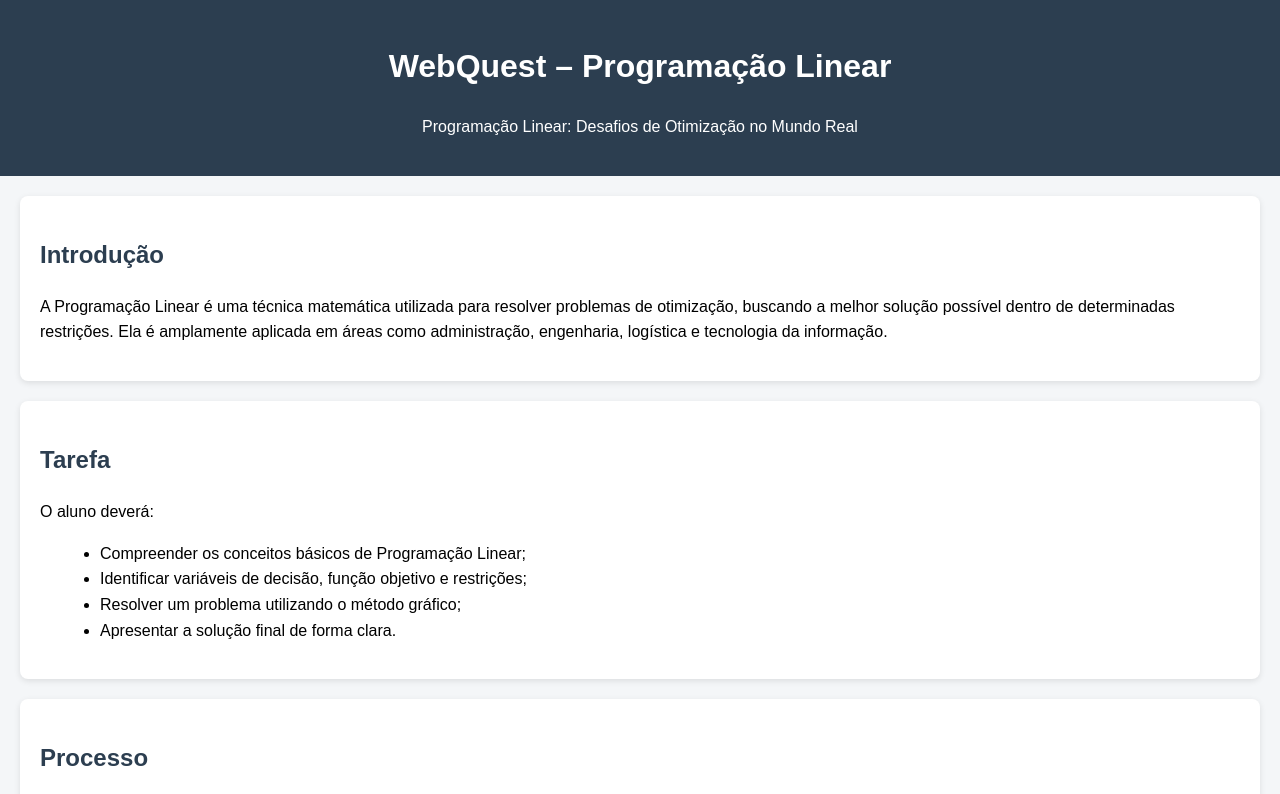
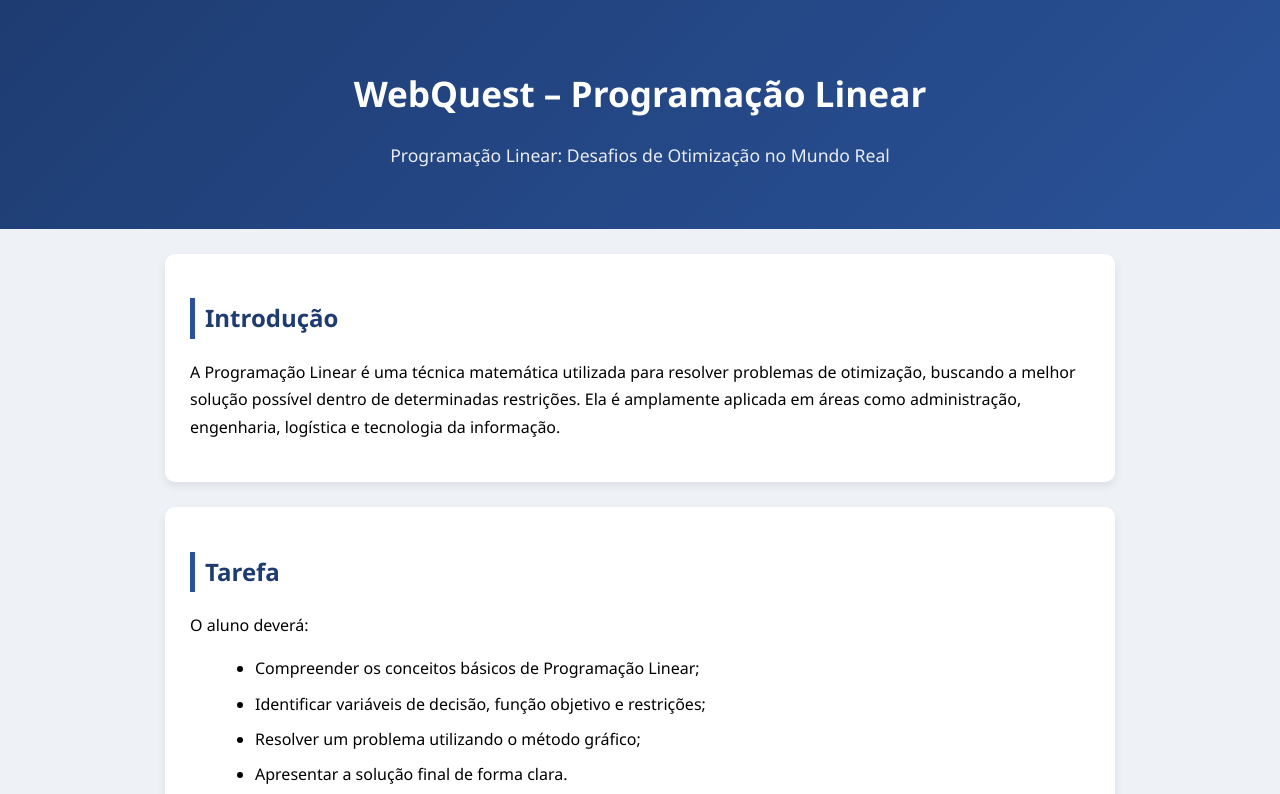
Before and after one commit to AnaCN02/webquest-programacao-linear, a plain HTML site: page index.html in a window 1280 px wide. Shown: the top 794 px of the page. Drawn offline with Linux system fonts and the light colour scheme.

Commit message:
Update index.html

```diff
--- a/index.html
+++ b/index.html
@@ -6,40 +6,71 @@
     <title>WebQuest – Programação Linear</title>
     <style>
         body {
-            font-family: Arial, Helvetica, sans-serif;
-            line-height: 1.6;
+            font-family: 'Segoe UI', Tahoma, Geneva, Verdana, sans-serif;
+            line-height: 1.7;
             margin: 0;
             padding: 0;
-            background-color: #f4f6f8;
+            background-color: #eef2f7;
         }
         header {
-            background-color: #2c3e50;
+            background: linear-gradient(135deg, #1e3c72, #2a5298);
             color: #fff;
-            padding: 20px;
+            padding: 40px 20px;
             text-align: center;
+        }
+        header h1 {
+            margin-bottom: 10px;
+            font-size: 2.2em;
+        }
+        header p {
+            font-size: 1.1em;
+            opacity: 0.9;
         }
         section {
             background: #ffffff;
-            margin: 20px;
-            padding: 20px;
-            border-radius: 8px;
-            box-shadow: 0 2px 6px rgba(0,0,0,0.1);
+            margin: 25px auto;
+            padding: 25px;
+            border-radius: 10px;
+            max-width: 900px;
+            box-shadow: 0 4px 10px rgba(0,0,0,0.08);
         }
         h2 {
-            color: #2c3e50;
+            color: #1e3c72;
+            border-left: 5px solid #2a5298;
+            padding-left: 10px;
+        }
+        h3 {
+            color: #2a5298;
+        }
+        ul, ol {
+            margin-left: 25px;
+        }
+        li {
+            margin-bottom: 8px;
+        }
+        .img-educativa {
+            width: 100%;
+            max-width: 600px;
+            display: block;
+            margin: 15px auto;
+            border-radius: 8px;
+        }
+        .destaque {
+            background-color: #f0f6ff;
+            border-left: 5px solid #2a5298;
+            padding: 15px;
+            border-radius: 6px;
+            margin: 15px 0;
         }
         footer {
-            background-color: #2c3e50;
+            background-color: #1e3c72;
             color: #fff;
             text-align: center;
-            padding: 15px;
-            margin-top: 30px;
-        }
-        ul {
-            margin-left: 20px;
+            padding: 20px;
+            margin-top: 40px;
         }
         a {
-            color: #2980b9;
+            color: #1e88e5;
             text-decoration: none;
         }
         a:hover {
@@ -286,7 +317,7 @@
     <p>
         Aluna: Ana Clara<br>
         Disciplina: Programação Linear<br>
-        Instituição: ______________________
+        Instituição: FATEC Carapicuiba<br>
     </p>
 </section>
 
```
